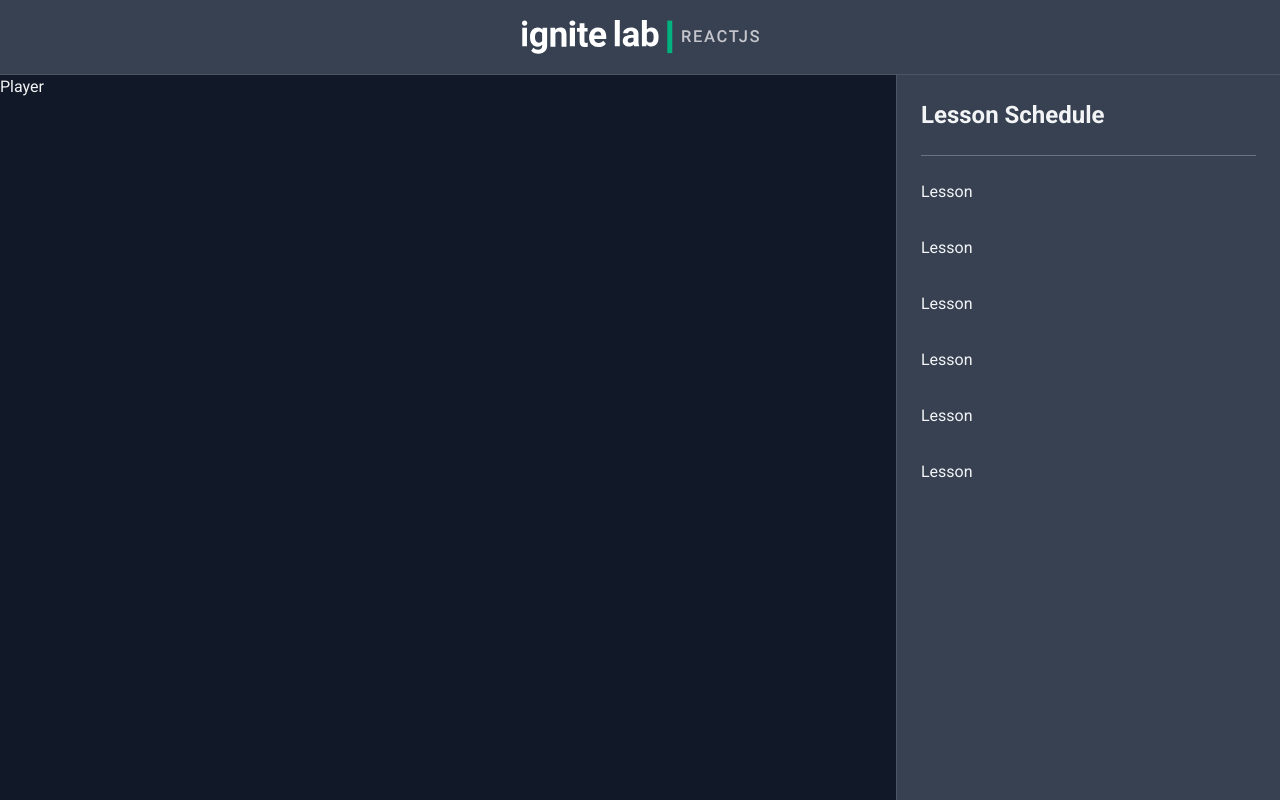
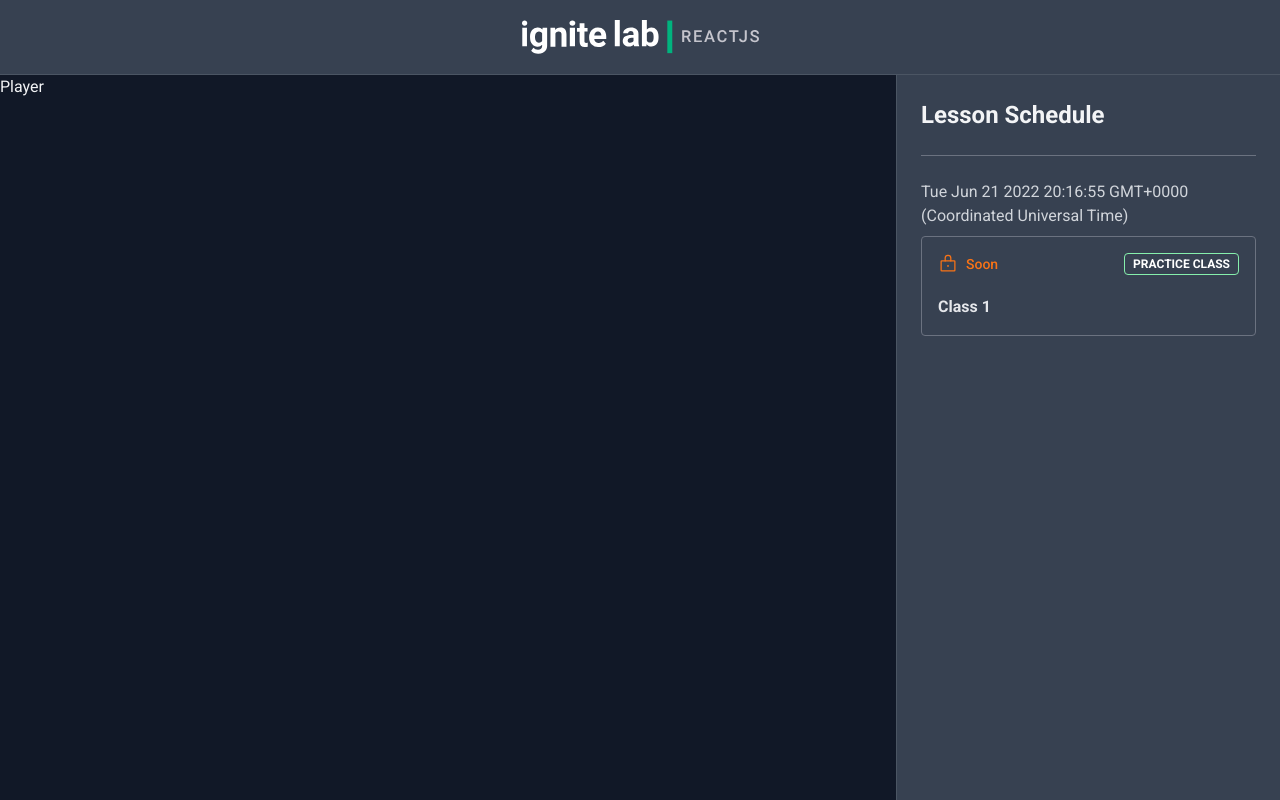
Before and after one commit to wandersonce/Event-Platform, a React (Vite) app: page /event in a window 1280 px wide. Built offline with nearby package versions, Linux system fonts and the light colour scheme.

Commit message:
Creating Lesson Structure

```diff
--- a/package.json
+++ b/package.json
@@ -10,6 +10,7 @@
   "dependencies": {
     "@apollo/client": "^3.6.8",
     "graphql": "^16.5.0",
+    "phosphor-react": "^1.4.1",
     "react": "^18.0.0",
     "react-dom": "^18.0.0"
   },
--- a/src/components/Lesson.tsx
+++ b/src/components/Lesson.tsx
@@ -1,7 +1,47 @@
-import React from 'react'
+import {CheckCircle, Lock} from 'phosphor-react';
 
-export default function Lesson() {
+interface LessonProps{
+  title: string;
+  slug: string;
+  availableAt: Date;
+  type: 'live' | 'class';
+}
+
+export default function Lesson(props:LessonProps) {
+  const isLessonAvailable = false;
+
   return (
-    <div>Lesson</div>
+    <a href="#">
+      <span className='text-gray-300'>
+         {props.availableAt.toString()}
+         </span>
+
+      <div className='rounded border border-gray-500 p-4 mt-2'>
+        <header className='flex items-center justify-between'>
+
+          {isLessonAvailable ? (
+            <span className='text-sm text-blue-500 font-medium flex items-center gap-2'>
+              <CheckCircle size={20} />
+              Content free
+            </span>
+
+          ) : (
+            <span className='text-sm text-orange-500 font-medium flex items-center gap-2'>
+            <Lock size={20} />
+            Soon
+            </span>
+          )}
+
+          <span className='text-xs rounded py-[2px] px-2 text-white border border-green-300 font-bold'>
+            {props.type === 'live' ? 'LIVE' : 'PRACTICE CLASS'}
+          </span>
+
+        </header>
+
+        <strong className='text-gray-200 block mt-5'>
+          {props.title}
+        </strong>
+      </div>
+    </a>
   )
 }
--- a/src/components/Sidebar.tsx
+++ b/src/components/Sidebar.tsx
@@ -8,12 +8,12 @@
       </span>
 
       <div className='flex flex-col gap-8'>
-        <Lesson />
-        <Lesson />
-        <Lesson />
-        <Lesson />
-        <Lesson />
-        <Lesson />
+        <Lesson
+          title="Class 1"
+          slug="class-1"
+          availableAt={new Date()}
+          type="class"
+        />
       </div>
     </aside>
   )
```
Also changed, not shown: 1 other file (tests, documents, lock files or other folders).
